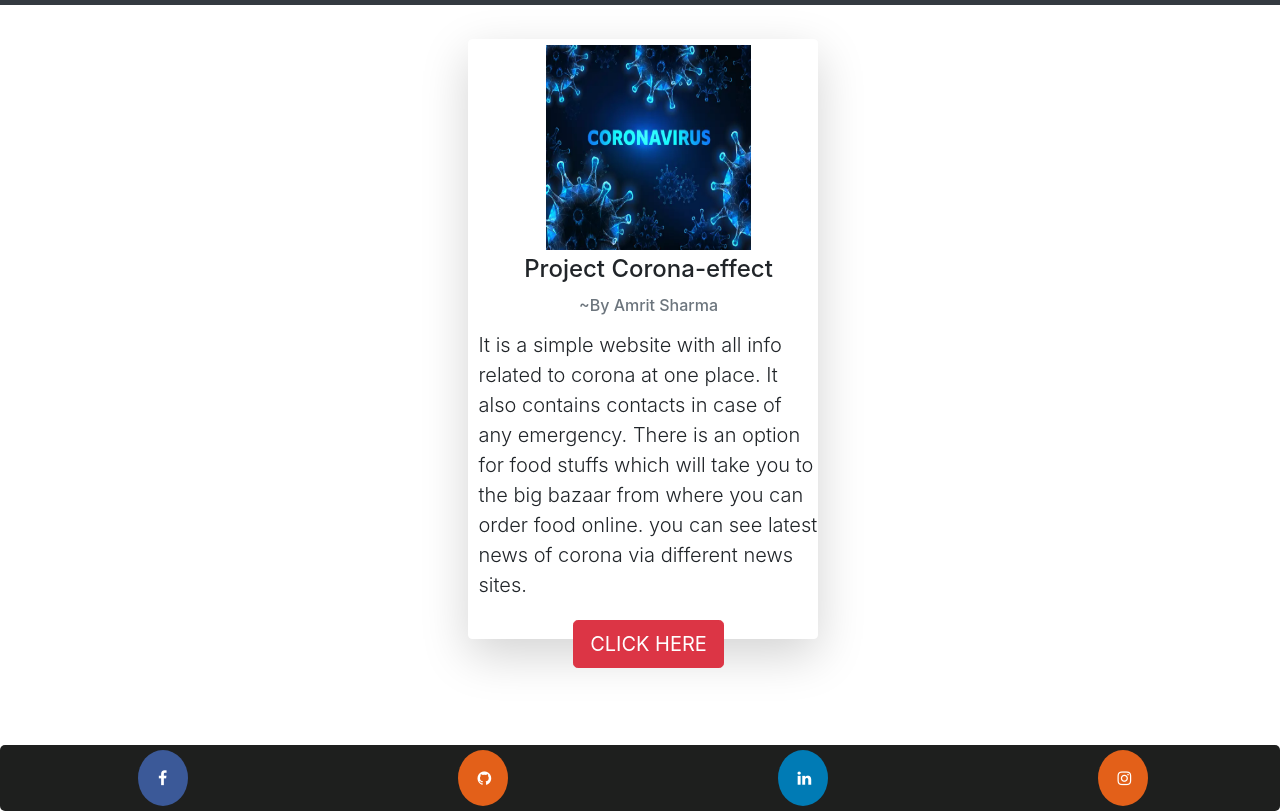
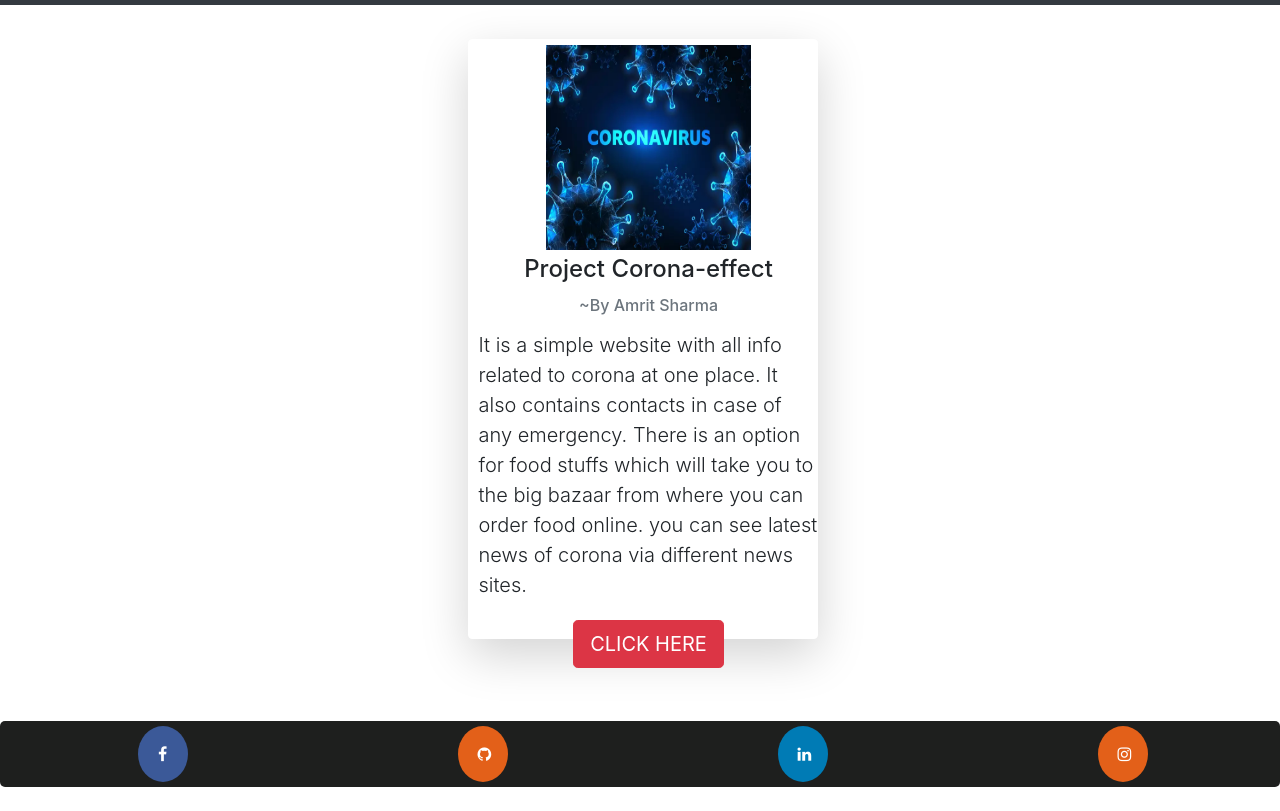
Before and after one commit to dev-amrit460/dev-amrit460.github.io, a plain HTML site: page project.html in a window 1280 px wide. Shown: the part 69-880 px from the top of the page. After the commit the page ends 856 px from the top, so only its background shows below. Drawn offline with nearby package versions, Linux system fonts and the light colour scheme; a web font is replaced by a local one.

Commit message:
Update project.html

```diff
--- a/project.html
+++ b/project.html
@@ -37,7 +37,7 @@
         <p class="lead" style="width: 340px;margin-top: 15px;margin-bottom: 20px;">It is a simple website with all info related to corona at one place. It also contains contacts in case of any emergency. There is an option for food stuffs which will take you to the big bazaar from where you can order food online. you can see latest news of corona via different news sites.</p>
         <div><a class="btn btn-danger btn-lg" role="button" href="https://amrit-corona-info.firebaseapp.com/">CLICK HERE</a></div>
     </div>
-</div></center><br><br><br><br>
+</div></center><br><br><br>
 
 	<div class="footer">
   <div class="col-lg-3 col-md-3 col-sm-3"><a href="https://www.facebook.com/profile.php?id=100040989315100" class="fa fa-facebook"></a></div>
```
